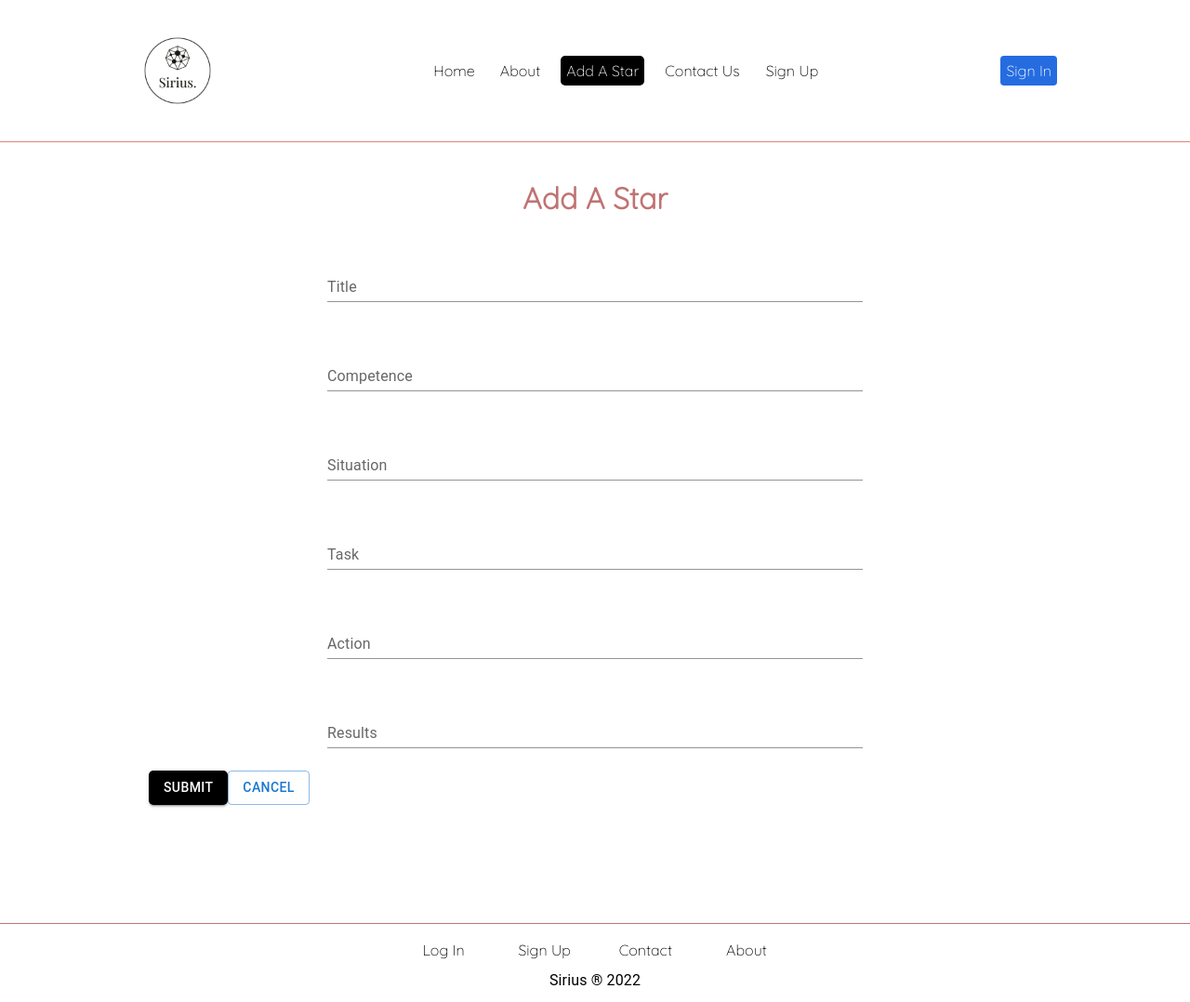
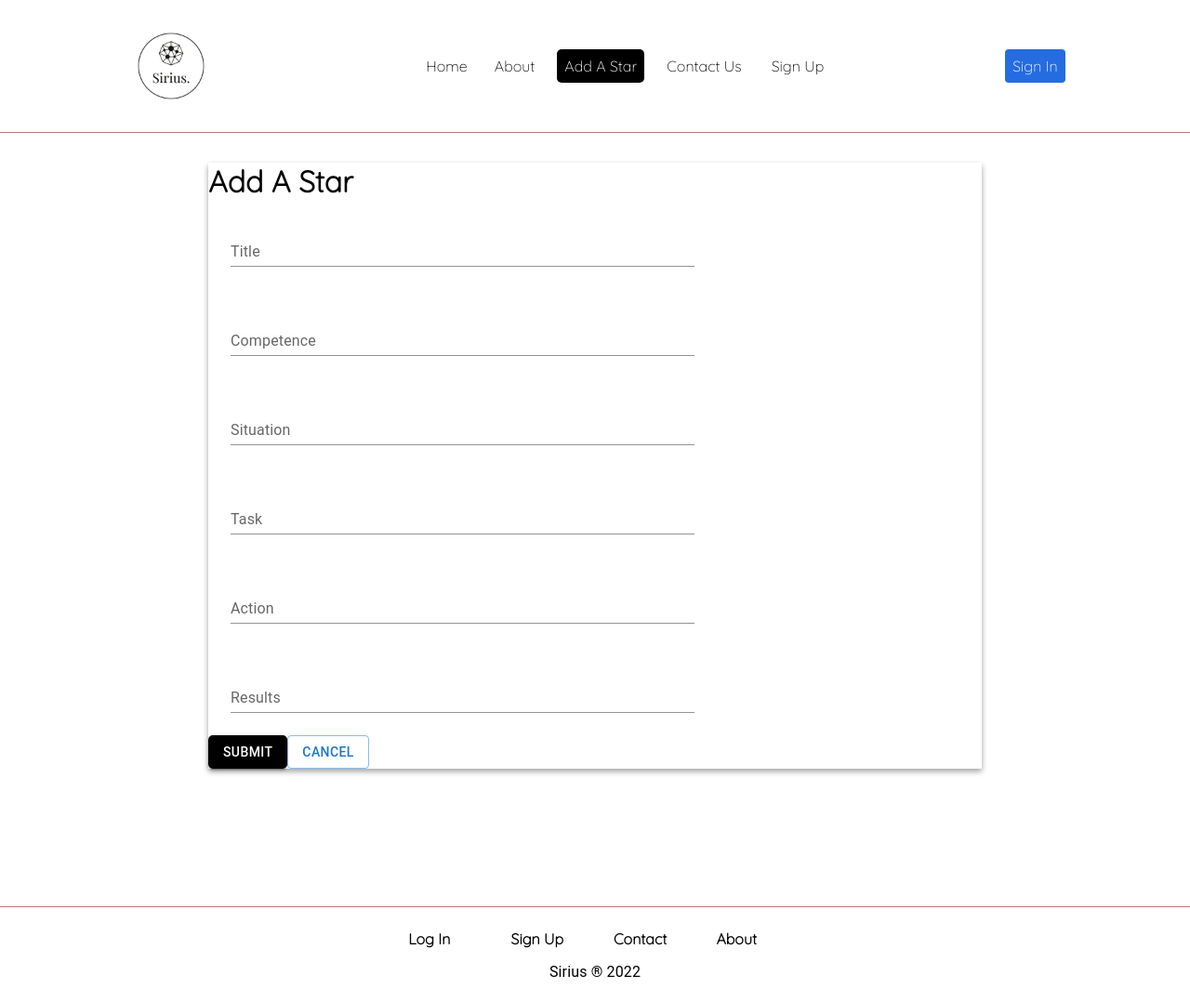
Before and after one commit to smkamaldar/wm3-sirius, a React (Create React App) app in the folder client/: page /addentry in a window 1280 px wide. Shown: the whole page at 93% size. Built offline with nearby package versions, Linux system fonts and the light colour scheme.

Commit message:
added in footer component

```diff
--- a/client/src/Component/Footer/Footer.js
+++ b/client/src/Component/Footer/Footer.js
@@ -1,25 +1,26 @@
 
+import { NavLink } from "../Navbar/NavBarElements";
 import Typography from "@mui/material/Typography";
 import Box from "@mui/material/Box";
-import Link from "@mui/material/Link";
+// import Link from "@mui/material/Link";
 import "./footer.css";
 
 export default function Footer() {
 	return (
 		<footer>
 			<Box className="links-wrapper">
-				<Link className="footer-link" href="#" underline="hover" color="black">
+				<NavLink to="/signin"  className="footer-link" >
 					Log In
-				</Link>
-				<Link className="footer-link" href="#" underline="hover" color="black">
+				</NavLink>
+				<NavLink to="/signup" style={{ color: "black" }} className="footer-link">
 					Sign Up
-				</Link>
-				<Link className="footer-link" href="#" underline="hover" color="black">
+				</NavLink>
+				<NavLink to="/contact" style={{ color: "black" }} className="footer-link">
 					Contact
-				</Link>
-				<Link className="footer-link" href="#" underline="hover" color="black">
+				</NavLink>
+				<NavLink to="/about" style={{ color: "black" }} className="footer-link">
 					About
-				</Link>
+				</NavLink>
 			</Box>
 			<Box>
 				<Typography textAlign="center" color="black">
--- a/client/src/Component/Footer/footer.css
+++ b/client/src/Component/Footer/footer.css
@@ -1,16 +1,21 @@
+/* Global Styles */
+:root {
+	--pink: rgb(192, 115, 115);
+}
+
 footer {
 	display: flex;
 	flex-direction: column;
 	gap: 0.3rem;
 	justify-content: center;
 	align-items: center;
-	padding: 0.7rem;
-	border-top: 1px solid rgb(192, 115, 115);
+	padding: 1.5rem 0 0.3rem;
+	border-top: 1px solid var(--pink);
 	text-align: center;
-    position: relative;
-    left: 0 ;
-    right: 0;
-    bottom: 0;
+	position: relative;
+	left: 0;
+	right: 0;
+	bottom: 0;
 }
 
 .links-wrapper {
@@ -20,11 +25,16 @@ footer {
 	align-items: center;
 	flex-wrap: wrap;
 	gap: 0.5rem;
+	margin-bottom: 0.6rem;
 }
 
 .footer-link {
 	min-width: 8%;
 	font-weight: bolder;
 	padding: 0.4rem;
-	color: black;
+	color: black !important;
 }
+
+.footer-link:hover {
+	text-decoration: underline;
+}
--- a/client/src/Component/Navbar/Navbar.js
+++ b/client/src/Component/Navbar/Navbar.js
@@ -1,47 +1,43 @@
 import React from "react";
-// import { Link } from "react-router-dom";
-import {
-    NavLink,
-    Bars,
-    NavMenu,
-    NavBtn,
-    NavBtnLink,
-  } from "./NavBarElements";
+import { NavLink, Bars, NavMenu, NavBtn, NavBtnLink } from "./NavBarElements";
 import "../../pages/Home.css";
 import image from "../../assets/Siriuslogo.png";
-
 
 const Navbar = () => {
 	return (
 		<nav className="navbar navbar-expand-lg navbar-light bg-light">
-
-            <NavLink to='/'>
-       <img src={image} height={100} width={100}  alt="Logo" />
+			<NavLink to="/" className="logo">
+				<img src={image} height={100} width={100} alt="Logo" />
 			</NavLink>
 			<Bars />
 			<NavMenu>
-        <NavLink to='/' style={{ padding: "5px", color: "black" }}>
+				<NavLink to="/" style={{ padding: "5px", color: "black" }}>
 					Home
 				</NavLink>
-          <NavLink to='/about'style={{ color: "black" }} >
+				<NavLink to="/about" style={{ color: "black" }}>
 					About
 				</NavLink>
-          <NavLink to='/addentry' style={{
+				<NavLink
+					to="/addentry"
+					style={{
 						color: "white",
 						backgroundColor: "rgb(0, 0, 0)",
 						borderRadius: "5px",
-                }}> Add A Star</NavLink>
-          <NavLink to='/contact'style={{ color: "black" }} >
+					}}
+				>
+					{" "}
+					Add A Star
+				</NavLink>
+				<NavLink to="/contact" style={{ color: "black" }}>
 					Contact Us
 				</NavLink>
-          <NavLink to='/signup'style={{ color: "black" }} >
+				<NavLink to="/signup" style={{ color: "black" }}>
 					Sign Up
 				</NavLink>
 			</NavMenu>
 			<NavBtn>
-          <NavBtnLink to='/signin'>Sign In</NavBtnLink>
+				<NavBtnLink to="/signin">Sign In</NavBtnLink>
 			</NavBtn>
-
 		</nav>
 	);
 };
--- a/client/src/index.css
+++ b/client/src/index.css
@@ -1,10 +1,17 @@
+/* Fonts */
+@import url("https://fonts.googleapis.com/css2?family=Quicksand:wght@300&display=swap");
+
+
+/* Global Styles */
 * {
     box-sizing: border-box;
     margin: 0;
     padding: 0;
+    font-family: "Quicksand", sans-serif;
+	color: black;
 }
 
-
+/* body */
 .body {
     min-height: 100vh;
 }
--- a/client/src/pages/Home.css
+++ b/client/src/pages/Home.css
@@ -1,81 +1,75 @@
-@import url('https://fonts.googleapis.com/css2?family=Quicksand:wght@300&display=swap');
+/* Global Styles */
 
-/* Base styling */
-*{
-	margin: 0;
-	font-family: "Quicksand", sans-serif;
-	color: rgb(196, 190, 190);
+:root {
+	--pink: rgb(192, 115, 115);
+	--box-shadow: rgba(0, 0, 0, 0.16) 0px 3px 6px, rgba(0, 0, 0, 0.23) 0px 3px 6px;
 }
+
 /* Header */
 .navbar {
-	padding: 20px;
-	display:flex;
+	display: flex;
 	align-items: center;
 	justify-content: space-around;
-	max-width: 2000px;
-	margin: 0 auto;
-	border-bottom: 1px solid rgb(224, 129, 129);
-
-}
-
-.navbar h1 {
-	color: rgb(192, 115, 115);
-	font-size: 2.5em;
-}
-
-.navbar .links{
-	margin-left: auto;
+	padding: 0.8rem;
+	border-bottom: 1px solid var(--pink);
 }
 
 .navbar a {
-	margin-left: 16px;
+	margin-left: 1rem;
 	text-decoration: none;
-	padding: 6px;
+	padding: 0.5rem;
 }
 
 .navbar a:hover {
-	background-color: rgb(224, 129, 129);
+	background-color: var(--pink);
 }
 
-/* Content */
-
-.content {
-	max-width: 1000px;
-	margin: 0 auto;
-	padding: 20px;
-	display: grid;
-	grid-template-columns: 2fr 1fr;
-	gap: 100px;
+.logo {
+	border-radius: 10px;
 }
 
-/* Star entries */
+.logo:hover {
+	background-color: transparent !important;
+	box-shadow: var(--box-shadow);
+}
+
+/* Entry Form */
 .main {
+	width: 65%;
+	margin: 0 auto;
+	margin-top: 2rem;
+	align-self: center;
+	box-shadow: var(--box-shadow);
+}
 
-	width: 75%;
-	margin: 0 auto;
-	margin-top: 40px;
-	align-self: center;
+.entryTitle {
+	margin-top: 3rem;
 }
-.EntryForm {
+
+.entryForm {
 	display: flex;
 	justify-content: center;
 	align-items: center;
 	text-align: center;
 }
 
-.EntryTitle h1 {
+.entryTitle h1 {
 	font-size: 2em;
-	margin-bottom: 20px;
+	padding: 3rem 0 2rem;
 	text-align: center;
-	color:rgb(192, 115, 115);
+	color: var(--pink);
 }
 
-.main:hover{
-	box-shadow: 1px 3px 5px rgb(0, 0, 0, 0.1);
+.entryForm h2 {
+	font-size: 1.5em;
+	color: var(--pink);
+	margin-bottom: 8px;
 }
 
-.EntryForm h2{
-	font-size:20px;
-	color: rgb(192, 115, 115);
-	margin-bottom: 8px;
+.buttons-wrapper {
+	display: flex;
+	justify-content: center;
+	gap: 2rem;
+	padding-bottom: 3rem;
+	margin: 2rem 0 8rem;
 }
```
Lines whose indentation alone changed are shown as unchanged.
